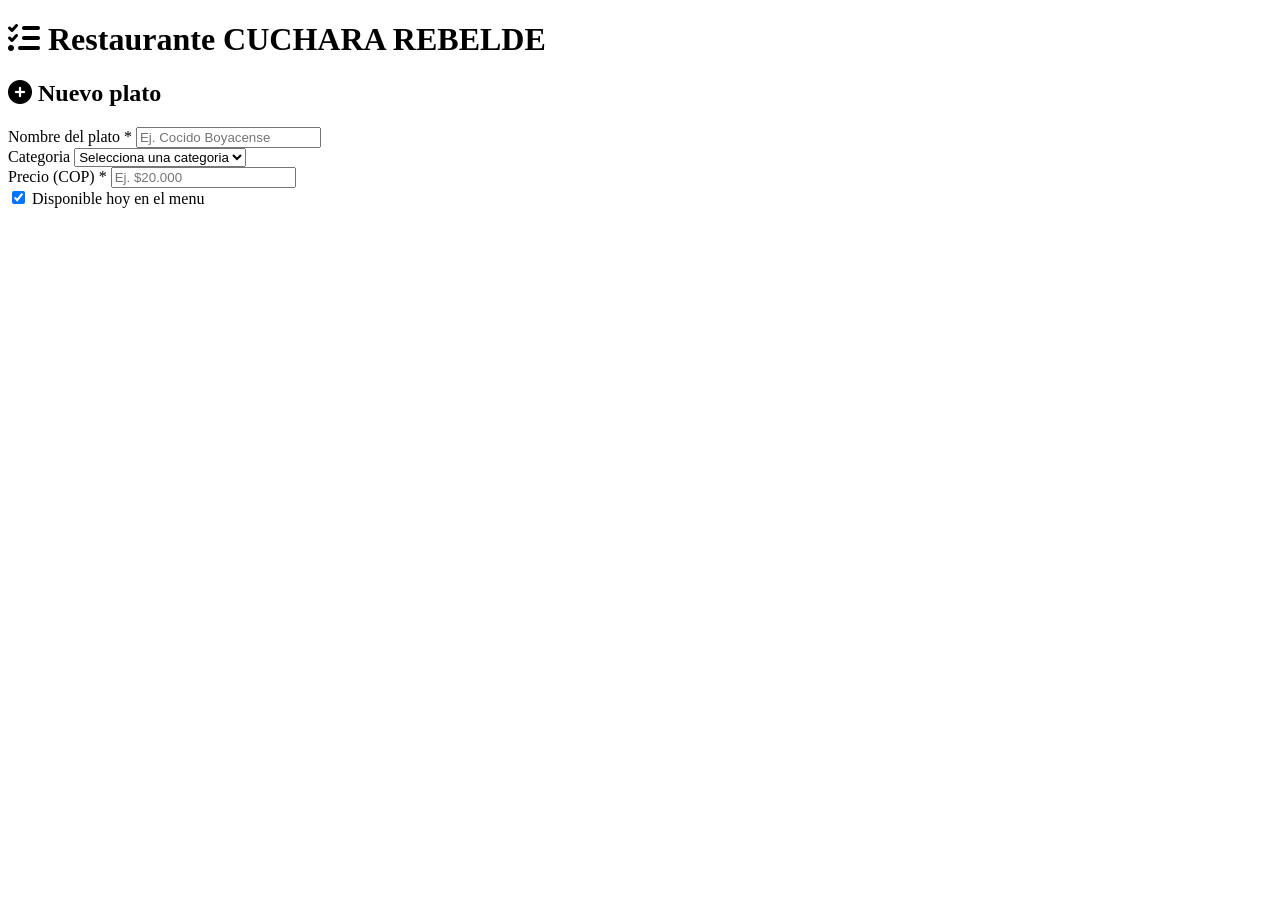
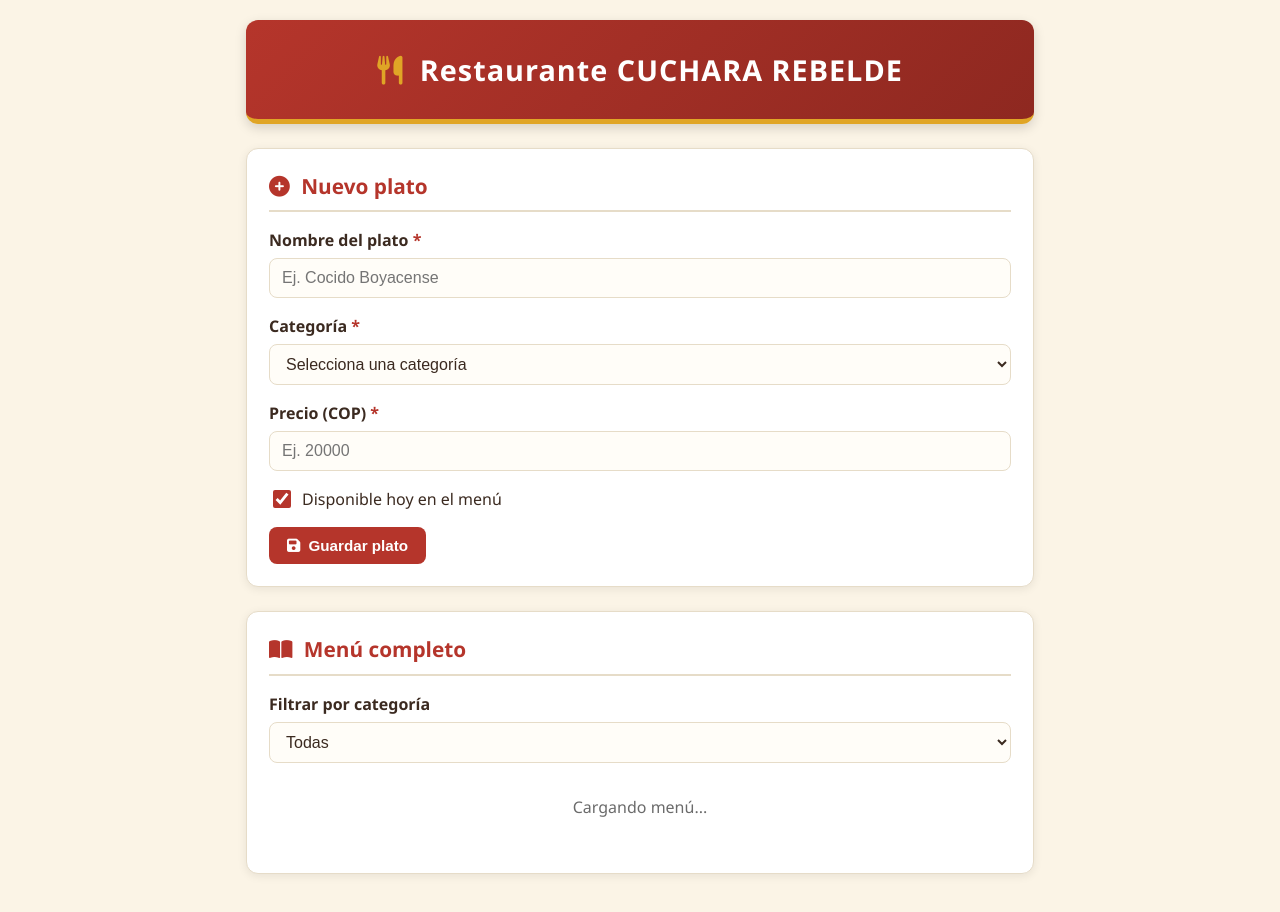
Before and after one commit to jenifertatianapardosusa-del/proyecto_fullstack_sara_tatiana_4_restaurante_criollo, a plain HTML site: page Frontend/index.html in a window 1280 px wide. Before the commit the page ends 800 px from the top, so only its background shows below. Drawn offline with Linux system fonts and the light colour scheme.

Commit message:
se arreglaron algunos errores del .py se hizo el html y el css

```diff
--- a/Frontend/index.html
+++ b/Frontend/index.html
@@ -5,44 +5,34 @@
     <meta name="viewport" content="width=device-width, initial-scale=1.0">
     <title>Restaurante CUCHARA REBELDE - SENA ADSO</title>
 
-    <!-- Estilos CSS Personalizados -->
     <link rel="stylesheet" href="styless.css">
-
-    <!-- Iconos de FontAwesome -->
     <link rel="stylesheet" href="https://cdnjs.cloudflare.com/ajax/libs/font-awesome/6.4.0/css/all.min.css">
 </head>
 <body>
 
     <div class="container">
 
-        <!-- Encabezado -->
         <header class="header">
-            <h1><i class="fa-solid fa-list-check"></i> Restaurante CUCHARA REBELDE</h1>
+            <h1><i class="fa-solid fa-utensils"></i> Restaurante CUCHARA REBELDE</h1>
         </header>
 
-        <!-- Formulario de Creación -->
+        <!-- Formulario de creación / edición -->
         <section class="card form-card">
-            <h2><i class="fa-solid fa-plus-circle"></i> Nuevo plato</h2>
+            <h2 id="titulo-form"><i class="fa-solid fa-plus-circle"></i> Nuevo plato</h2>
 
-            <form id="form-tarea">
+            <form id="form-plato">
                 <div class="form-group">
-                    <label for="titulo">Nombre del plato <span class="required">*</span></label>
-                    <input
-                        type="text"
-                        id="nombre_plato"
-                        placeholder="Ej. Cocido Boyacense"
-                        required
-                        minlength="3"
-                        maxlength="150"
-                    >
+                    <label for="nombre_plato">Nombre del plato <span class="required">*</span></label>
+                    <input type="text" id="nombre_plato" placeholder="Ej. Cocido Boyacense"
+                           required minlength="3" maxlength="150">
                 </div>
 
                 <div class="form-group">
-                    <label for="categoria">Categoria</label>
+                    <label for="categoria">Categoría <span class="required">*</span></label>
                     <select id="categoria" required>
-                        <option value="" disabled selected>Selecciona una categoria</option>
-                        <option value="sopas y sancochos">Sopas y Sancochos</option>
-                        <option value="Platos tipicos">Platos tipicos</option>
+                        <option value="" disabled selected>Selecciona una categoría</option>
+                        <option value="Sopas y Sancochos">Sopas y Sancochos</option>
+                        <option value="Platos Tipicos">Platos Típicos</option>
                         <option value="Entradas y Amasijos">Entradas y Amasijos</option>
                         <option value="Postres y Bebidas">Postres y Bebidas</option>
                     </select>
@@ -50,22 +40,50 @@
 
                 <div class="form-group">
                     <label for="precio">Precio (COP) <span class="required">*</span></label>
-                        <input
-                        type="number"
-                        id="precio"
-                        placeholder="Ej. $20.000"
-                        required
-                        min="1"
-                        >
+                    <input type="number" id="precio" placeholder="Ej. 20000" required min="1" step="1">
                 </div>
 
                 <div class="form-group">
                     <label for="disponible_hoy">
                         <input type="checkbox" id="disponible_hoy" checked>
-                            Disponible hoy en el menu
+                        Disponible hoy en el menú
                     </label>
                 </div>
 
+                <div class="form-actions">
+                    <button type="submit" id="btn-guardar" class="btn btn-primary">
+                        <i class="fa-solid fa-floppy-disk"></i> Guardar plato
+                    </button>
+                    <button type="button" id="btn-cancelar" class="btn btn-secondary" hidden>
+                        <i class="fa-solid fa-xmark"></i> Cancelar edición
+                    </button>
+                </div>
+            </form>
 
-            </form>
+            <p id="mensaje" class="mensaje" hidden></p>
         </section>
+
+        <!-- Listado del menú -->
+        <section class="card list-card">
+            <h2><i class="fa-solid fa-book-open"></i> Menú completo</h2>
+
+            <div class="form-group">
+                <label for="filtro-categoria">Filtrar por categoría</label>
+                <select id="filtro-categoria">
+                    <option value="">Todas</option>
+                    <option value="Sopas y Sancochos">Sopas y Sancochos</option>
+                    <option value="Platos Tipicos">Platos Típicos</option>
+                    <option value="Entradas y Amasijos">Entradas y Amasijos</option>
+                    <option value="Postres y Bebidas">Postres y Bebidas</option>
+                </select>
+            </div>
+
+            <p id="estado-lista" class="estado-lista">Cargando menú...</p>
+            <ul id="lista-platos" class="lista-platos"></ul>
+        </section>
+
+    </div>
+
+    <script src="app.js"></script>
+</body>
+</html>
--- a/Frontend/styless.css
+++ b/Frontend/styless.css
@@ -0,0 +1,288 @@
+/*variables y resert*/
+:root {
+    --rojo: #b5352b;
+    --rojo-oscuro: #8e2820;
+    --mostaza: #e0a526;
+    --crema: #fbf4e6;
+    --cafe: #3b2a20;
+    --gris: #6b6b6b;
+    --borde: #e6dcc8;
+    --verde-bg: #d4edda;
+    --verde-tx: #155724;
+    --rojo-bg: #f8d7da;
+    --rojo-tx: #721c24;
+}
+
+*{
+    box-sizing: border-box;
+}
+
+[hidden] {
+    display: none !important;
+}
+
+body {
+    margin: 0;
+    font-family: "Segoe UI", 'Segoe UI', Tahoma, Geneva, Verdana, sans-serif;
+    background: var(--crema);
+    color: var(--cafe);
+    line-height: 1.5;
+}
+
+.container {
+    max-width: 820px;
+    margin: 0 auto;
+    padding: 20px 16px 40px;
+}
+
+/*Encabezado*/
+.header {
+    background: linear-gradient(135deg, var(--rojo), var(--rojo-oscuro));
+    color: #fff;
+    text-align: center;
+    padding: 28px 16px;
+    border-radius: 12px;
+    border-bottom: 5px solid var(--mostaza);
+    margin-bottom: 24px;
+    box-shadow: 0 4px 12px rgba(0, 0, 0, 0.15);
+}
+
+.header h1 {
+    margin: 0;
+    font-size: 1.8rem;
+    letter-spacing: 1px;
+}
+
+.header i {
+    color: var(--mostaza);
+    margin-right: 8px;
+}
+
+/*Tarjetas*/
+.card {
+    background: #fff;
+    border-radius: 12px;
+    padding: 22px;
+    margin-bottom: 24px;
+    box-shadow: 0 2px 10px rgba(0, 0, 0, 0.08);
+    border: 1px solid var(--borde);
+}
+
+.card h2 {
+    margin: 0 0 16px;
+    font-size: 1.3rem;
+    color: var(--rojo);
+    border-bottom: 2px solid var(--borde);
+    padding-bottom: 8px;
+}
+
+.card h2 i {
+    margin-right: 6px;
+}
+
+/*Formulario*/
+.form-group {
+    margin-bottom: 16px;
+}
+
+.form-group label {
+    display: block;
+    font-weight: 600;
+    margin-bottom: 6px;
+}
+
+.required {
+    color: var(--rojo);
+}
+
+input[type="text"],
+input[type="number"],
+select {
+    width: 100%;
+    padding: 10px 12px;
+    font-size: 1rem;
+    border: 1px solid var(--borde);
+    border-radius: 8px;
+    background: #fffdf8;
+    color: var(--cafe);
+    transition: border-color 0.2s, box-shadow 0.2s;
+}
+
+input:focus,
+select:focus {
+    outline: none;
+    border-color: var(--mostaza);
+    box-shadow: 0 0 0 3px rgba(224, 165, 38, 0.25);
+}
+
+.form-group label:has(input[type="checkbox"]) {
+    display: flex;
+    align-items: center;
+    gap: 8px;
+    cursor: pointer;
+    font-weight: 500;
+}
+
+input[type="checkbox"] {
+    width: 18px;
+    height: 18px;
+    accent-color: var(--rojo);
+}
+
+/*Botones*/
+.form-actions {
+    display: flex;
+    gap: 10px;
+    flex-wrap: wrap;
+}
+
+.btn {
+    padding: 10px 18px;
+    border: none;
+    border-radius: 8px;
+    cursor: pointer;
+    font-size: 0.95rem;
+    font-weight: 600;
+    transition: transform 0.1s, filter 0.2s;
+}
+
+.btn:hover {
+    filter: brightness(1.08);
+}
+
+.btn:active {
+    transform: scale(0.97);
+}
+
+.btn i {
+    margin-right: 4px;
+}
+
+.btn-primary {
+    background: var(--rojo);
+    color: #fff;
+}
+
+.btn-secondary {
+    background: #7f8c8d;
+    color: #fff;
+}
+
+.btn-small {
+    padding: 7px 11px;
+    background: #f1e8d4;
+    color: var(--cafe);
+}
+
+.btn-small i {
+    margin: 0;
+}
+
+.btn-danger {
+    background: #e74c3c;
+    color: #fff;
+}
+
+/*Mensajes*/
+.mensaje {
+    margin-top: 14px;
+    padding: 10px 14px;
+    border-radius: 8px;
+    font-weight: 500;
+}
+
+.mensaje.ok {
+    background: var(--verde-bg);
+    color: var(--verde-tx);
+}
+
+.mensaje.error {
+    background: var(--rojo-bg);
+    color: var(--rojo-tx);
+}
+
+.estado-lista {
+    text-align: center;
+    color: var(--gris);
+    padding: 16px 0;
+}
+
+/*Lista de platos*/
+.lista-platos {
+    list-style: none;
+    padding: 0;
+    margin: 0;
+}
+
+.plato-item {
+    display: flex;
+    justify-content: space-between;
+    align-items: center;
+    gap: 12px;
+    padding: 14px 8px;
+    border-bottom: 1px solid var(--borde);
+    transition: background 0.2s;
+}
+
+.plato-item:last-child {
+    border-bottom: none;
+}
+
+.plato-item:hover {
+    background: #fffaf0;
+}
+
+.plato-item.agotado {
+    opacity: 0.6;
+}
+
+.plato-info h3 {
+    margin: 0 0 4px;
+    font-size: 1.1rem;
+}
+
+.plato-info p {
+    margin: 0 0 6px;
+    color: var(--gris);
+    font-size: 0.92rem;
+}
+
+.plato-acciones {
+    display: flex;
+    gap: 6px;
+    flex-shrink: 0;
+}
+
+.badge {
+    display: inline-block;
+    font-size: 0.75rem;
+    font-weight: 600;
+    padding: 3px 10px;
+    border-radius: 999px;
+}
+
+.badge-ok {
+    background: var(--verde-bg);
+    color: var(--verde-tx);
+}
+
+.badge-no {
+    background: var(--rojo-bg);
+    color: var(--rojo-tx);
+}
+
+/*Responsive*/
+@media (max-width: 520px) {
+    .header h1 {
+        font-size: 1.4rem;
+    }
+
+    .plato-item {
+        flex-direction: column;
+        align-items: flex-start;
+    }
+
+    .plato-acciones {
+        align-self: flex-end;
+    }
+}
```
Also changed, not shown: 2 other files. Lines whose indentation alone changed are shown as unchanged.
